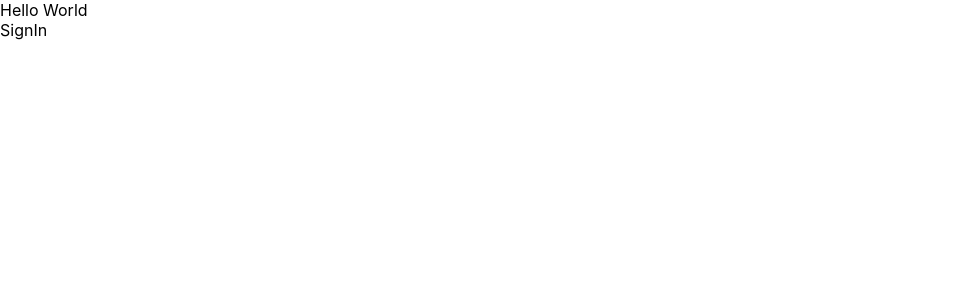
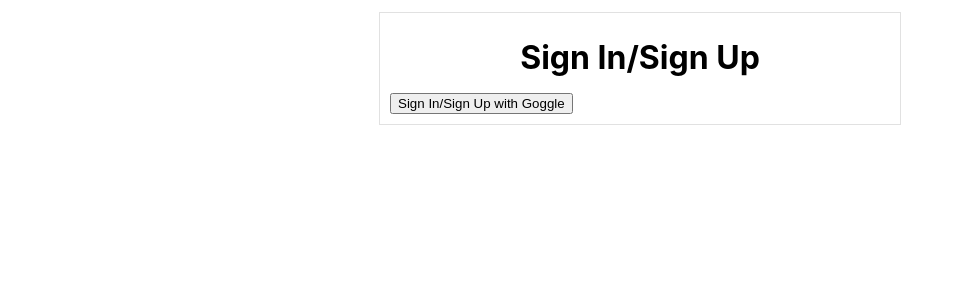
Before and after one commit to Priyanshi-99/react_slack_clone, a React (Create React App) app: page / in a window 1280 px wide. Shown: the top 300 px of the page, without its empty margins (0-963 px from the left). Built offline with nearby package versions, Linux system fonts and the light colour scheme.

Commit message:
Added SignIn Style

```diff
--- a/src/components/App.js
+++ b/src/components/App.js
@@ -1,12 +1,13 @@
-import React from "react";
-import { SignIn } from "./";
-function App() {
-  return (
-    <div className="App">
-      Hello World
-      <SignIn />
-    </div>
-  );
+import React, { Component } from "react";
+import SignIn from "./SignIn";
+
+class App extends Component {
+  render() {
+    return (
+      <div>
+        <SignIn />
+      </div>
+    );
+  }
 }
-
 export default App;
--- a/src/components/SignIn.js
+++ b/src/components/SignIn.js
@@ -2,7 +2,12 @@
 
 class SignIn extends Component {
   render() {
-    return <div>SignIn</div>;
+    return (
+      <div className="signin-form">
+        <h1>Sign In/Sign Up</h1>
+        <button>Sign In/Sign Up with Goggle</button>
+      </div>
+    );
   }
 }
 
--- a/src/index.css
+++ b/src/index.css
@@ -1,13 +1,24 @@
 body {
   margin: 0;
-  font-family: -apple-system, BlinkMacSystemFont, 'Segoe UI', 'Roboto', 'Oxygen',
-    'Ubuntu', 'Cantarell', 'Fira Sans', 'Droid Sans', 'Helvetica Neue',
+  font-family: -apple-system, BlinkMacSystemFont, "Segoe UI", "Roboto", "Oxygen",
+    "Ubuntu", "Cantarell", "Fira Sans", "Droid Sans", "Helvetica Neue",
     sans-serif;
   -webkit-font-smoothing: antialiased;
   -moz-osx-font-smoothing: grayscale;
 }
 
 code {
-  font-family: source-code-pro, Menlo, Monaco, Consolas, 'Courier New',
+  font-family: source-code-pro, Menlo, Monaco, Consolas, "Courier New",
     monospace;
 }
+.signin-form {
+  border: 1px solid #e1e1e1;
+  padding: 10px;
+  width: 500px;
+  margin: 0 auto;
+  margin-top: 12px;
+}
+.signin-form h1 {
+  margin: 15px 0;
+  text-align: center;
+}
```
